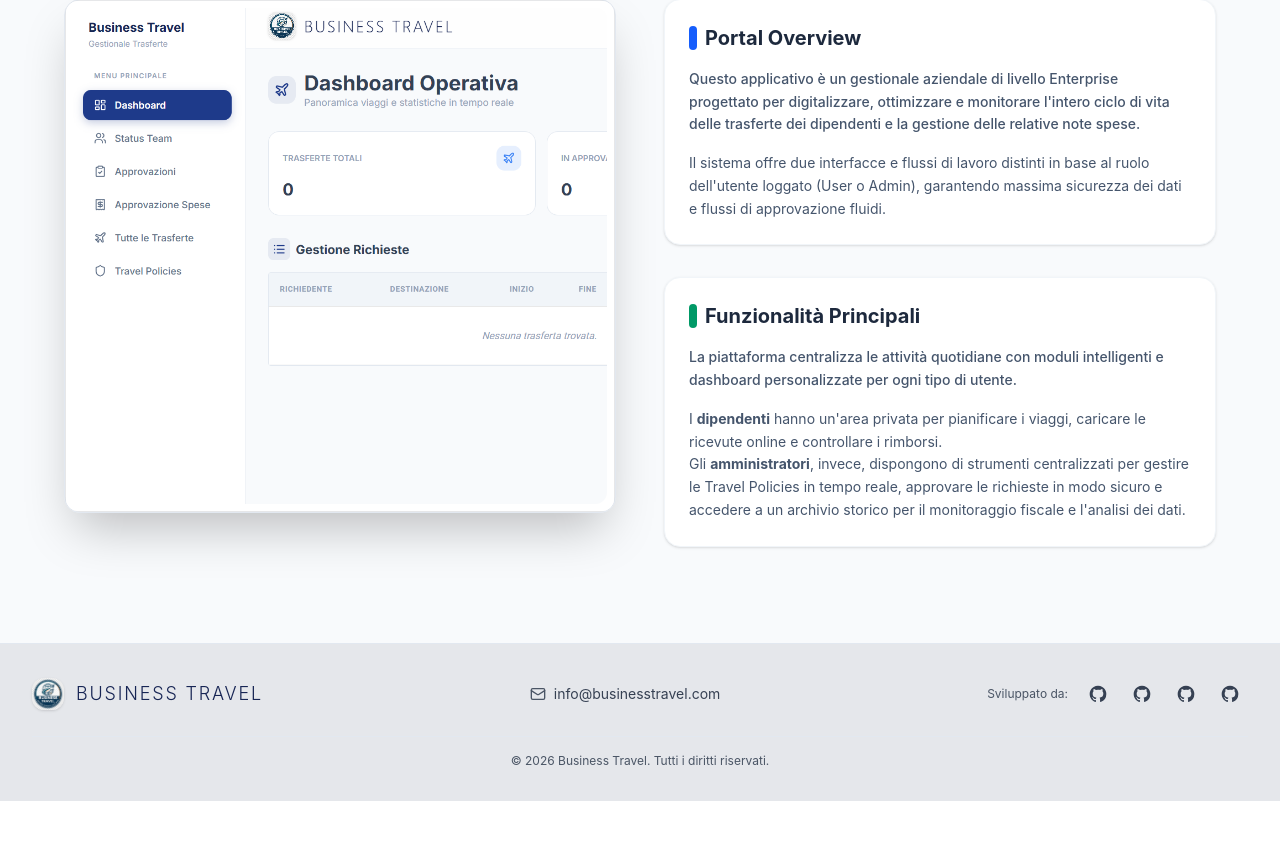
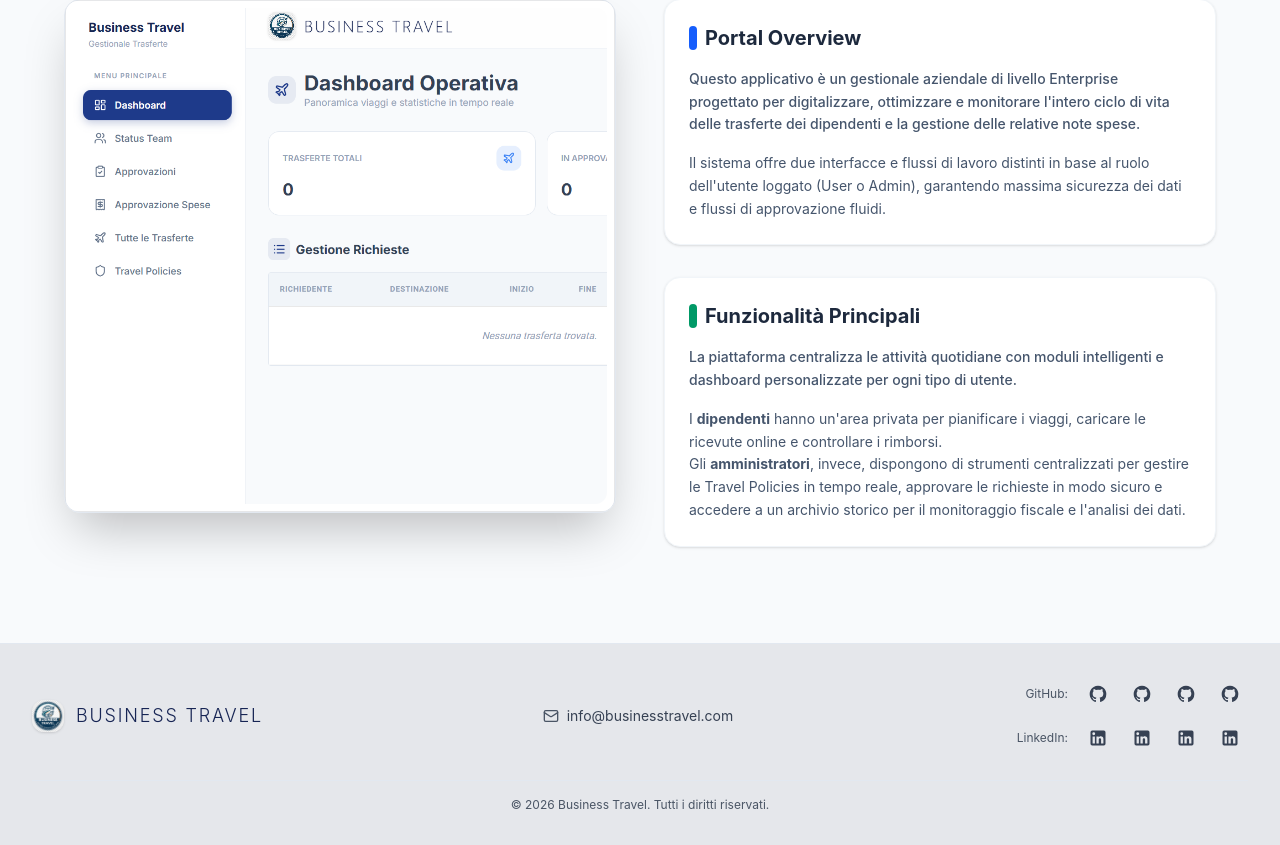
Before and after one commit to realKevv/404Team_ProgettoFinale, a React (Vite) app in the folder frontend/: page / in a window 1280 px wide. Shown: the part 1852-2697 px from the top of the page. Before the commit the page ends 2653 px from the top, so only its background shows below. Built offline with nearby package versions, Linux system fonts and the light colour scheme.

Commit message:
Footer: aggiunta link LinkedIn

```diff
--- a/frontend/src/components/Footer.jsx
+++ b/frontend/src/components/Footer.jsx
@@ -5,26 +5,43 @@ import logoPng from '../assets/img/logo.png';
 export default function Footer() {
     return (
         <footer
-            /* Sfondo impostato a bg-gray-200 per grigio più deciso e visibile
-            relative z-10 -> posizionamento sull'asse z, copre elementi
-            fissi o assoluti presenti sullo sfondo */
+            /*
+            - Sfondo bg-gray-200 grigio
+            - relative z-10 -> posizionamento sull'asse z, copre elementi
+            fissi o assoluti presenti sullo sfondo
+            - border-t: Aggiunge un bordo sottile solo sul lato superiore
+            - w-full: Forza il footer a estendersi per tutta la larghezza dello schermo
+            - Spinge il footer sempre in fondo alla pagina */
             className="bg-gray-200 border-t w-full mt-auto relative z-10"
             style={{ borderColor: 'var(--colore-bordo)' }}
         >
+            {/*
+            - max-w-7xl mx-auto: Limita la larghezza massima
+            - px-4 sm:px-6 lg:px-8: Padding orizzontale dinamico
+            - py-8: Padding verticale
+            */}
             <div className="max-w-7xl mx-auto px-4 sm:px-6 lg:px-8 py-8">
                 {/* dispositivi mobile layout in verticale (flex-col).
                 Dai dispositivi desktop in su (md:), il layout passa in orizzontale */}
                 <div className="flex flex-col md:flex-row items-center justify-between gap-6">
 
-                    {/* ── Sinistra: Logo e Brand ── */}
+                    {/* Logo e Brand */}
                     <div className="flex items-center gap-3">
+                        {/*
+                        - group: attiva l'effetto group-hover sui tag interni
+                        */}
                         <Link to="/" className="flex items-center gap-3 group" style={{ textDecoration: 'none' }}>
                             <img
                                 src={logoPng}
                                 alt="Business Travel logo"
+                                // h-8 w-8 rounded-xl object-cover shadow-sm: Rende l'immagine del logo quadrata
+                                // angoli arrotondati e proporzioni definite
+                                // transition-transform duration-200 group-hover:scale-105: Quando si passa il mouse sul logo,
+                                // l'immagine si ingrandisce
                                 className="h-8 w-8 rounded-xl object-cover shadow-sm
                                            transition-transform duration-200 group-hover:scale-105"
                             />
+                            {/* tracking-widest: Aumenta lo spazio tra le lettere del testo */}
                             <span
                                 className="text-lg font-light uppercase tracking-widest font-sans"
                                 style={{ color: 'var(--colore-primario-scuro)' }}
@@ -34,7 +51,7 @@ export default function Footer() {
                         </Link>
                     </div>
 
-                    {/* ── Centro: Contatti ── */}
+                    {/* Contatti */}
                     <div className="flex flex-col sm:flex-row items-center gap-4 sm:gap-6 text-sm">
                         <a
                             href="mailto:info@businesstravel.com"
@@ -47,20 +64,24 @@ export default function Footer() {
                         </a>
                     </div>
 
-                    {/* ── Destra: Link GitHub del Team ── */}
+                    {/* Link Social del Team */}
+                    {/* items-center su mobile (centrato), md:items-end su desktop (allineato a destra) */}
+                    <div className="flex flex-col gap-2 items-center md:items-end">
+
+                        {/* Riga GitHub */}
                         <div className="flex items-center gap-2">
-                        <span className="text-xs mr-1 text-gray-600">Sviluppato da:</span>
+                            {/* Etichetta larghezza minima (min-w) per le icone allineate con la riga sotto */}
+                            <span className="text-xs mr-1 text-gray-600 min-w-[55px] text-right">GitHub:</span>
 
-                        {/* Sviluppatore 1 */}
+                            {/* Github Sviluppatore 1 */}
                             <a
                                 href="https://github.com/realKevv"
-                            // Apre github in una nuova schenda del browser
+                                // Apre il link in una nuova scheda
                                 target="_blank"
-                            // Protegge l'applicazione da attacchi di tipo Tabnabbing
-                            // (impedisce alla nuova pagina aperta di accedere alla finestra di origine tramite l'oggetto JavaScript window.opener)
+                                // Parametro di sicurezza per i link esterni
                                 rel="noopener noreferrer"
                                 title="GitHub Kevin"
-                            /* hover impostato su bg-gray-300 per vederlo meglio sullo sfondo scuro */
+                                /* p-2 e rounded-xl creano l'area di interazione si colora di grigio (hover:bg-gray-300) */
                                 className="p-2 rounded-xl hover:bg-gray-300 transition-colors flex items-center justify-center text-gray-700 hover:text-black"
                             >
                                 <svg className="h-5 w-5 fill-current" viewBox="0 0 24 24">
@@ -68,7 +89,7 @@ export default function Footer() {
                                 </svg>
                             </a>
 
-                        {/* Sviluppatore 2 */}
+                            {/* Github Sviluppatore 2 */}
                             <a
                                 href="https://github.com/biancaandreeacioc"
                                 target="_blank"
@@ -81,7 +102,7 @@ export default function Footer() {
                                 </svg>
                             </a>
 
-                        {/* Sviluppatore 3 */}
+                            {/* Github Sviluppatore 3 */}
                             <a
                                 href="https://github.com/AlexanderYepez-code"
                                 target="_blank"
@@ -94,7 +115,7 @@ export default function Footer() {
                                 </svg>
                             </a>
 
-                        {/* Sviluppatore 4 */}
+                            {/* Github Sviluppatore 4 */}
                             <a
                                 href="https://github.com/mariacarlottaliberio"
                                 target="_blank"
@@ -108,16 +129,76 @@ export default function Footer() {
                             </a>
                         </div>
 
+                        {/* Riga LinkedIn */}
+                        <div className="flex items-center gap-2">
+                            <span className="text-xs mr-1 text-gray-600 min-w-[55px] text-right">LinkedIn:</span>
+
+                            {/* LinkedIn Sviluppatore 1 */}
+                            <a
+                                href="https://www.linkedin.com/in/kevin-napoli-446b35314/"
+                                target="_blank"
+                                rel="noopener noreferrer"
+                                title="LinkedIn Kevin"
+                                className="p-2 rounded-xl hover:bg-gray-300 transition-colors flex items-center justify-center text-gray-700 hover:text-black"
+                            >
+                                <svg className="h-5 w-5 fill-current" viewBox="0 0 24 24">
+                                    <path d="M19 3a2 2 0 0 1 2 2v14a2 2 0 0 1-2 2H5a2 2 0 0 1-2-2V5a2 2 0 0 1 2-2h14m-.5 15.5v-5.3a3.26 3.26 0 0 0-3.26-3.26c-.85 0-1.84.52-2.32 1.3v-1.11h-2.79v8.37h2.79v-4.93c0-.77.62-1.4 1.39-1.4a1.4 1.4 0 0 1 1.4 1.4v4.93h2.79M6.88 8.56a1.68 1.68 0 0 0 1.68-1.68c0-.93-.75-1.69-1.68-1.69a1.69 1.69 0 0 0-1.69 1.69c0 .93.76 1.68 1.69 1.68m1.39 9.94v-8.37H5.5v8.37h2.77z"/>
+                                </svg>
+                            </a>
+
+                            {/* LinkedIn Sviluppatore 2 */}
+                            <a
+                                href="https://www.linkedin.com/in/bianca-andreea-ciocoiu-a630663bb/"
+                                target="_blank"
+                                rel="noopener noreferrer"
+                                title="LinkedIn Bianca"
+                                className="p-2 rounded-xl hover:bg-gray-300 transition-colors flex items-center justify-center text-gray-700 hover:text-black"
+                            >
+                                <svg className="h-5 w-5 fill-current" viewBox="0 0 24 24">
+                                    <path d="M19 3a2 2 0 0 1 2 2v14a2 2 0 0 1-2 2H5a2 2 0 0 1-2-2V5a2 2 0 0 1 2-2h14m-.5 15.5v-5.3a3.26 3.26 0 0 0-3.26-3.26c-.85 0-1.84.52-2.32 1.3v-1.11h-2.79v8.37h2.79v-4.93c0-.77.62-1.4 1.39-1.4a1.4 1.4 0 0 1 1.4 1.4v4.93h2.79M6.88 8.56a1.68 1.68 0 0 0 1.68-1.68c0-.93-.75-1.69-1.68-1.69a1.69 1.69 0 0 0-1.69 1.69c0 .93.76 1.68 1.69 1.68m1.39 9.94v-8.37H5.5v8.37h2.77z"/>
+                                </svg>
+                            </a>
+
+                            {/* LinkedIn Sviluppatore 3 */}
+                            <a
+                                href="https://www.linkedin.com/in/jose-alexander-yepez-mejia-960b263b2/"
+                                target="_blank"
+                                rel="noopener noreferrer"
+                                title="LinkedIn Alexander"
+                                className="p-2 rounded-xl hover:bg-gray-300 transition-colors flex items-center justify-center text-gray-700 hover:text-black"
+                            >
+                                <svg className="h-5 w-5 fill-current" viewBox="0 0 24 24">
+                                    <path d="M19 3a2 2 0 0 1 2 2v14a2 2 0 0 1-2 2H5a2 2 0 0 1-2-2V5a2 2 0 0 1 2-2h14m-.5 15.5v-5.3a3.26 3.26 0 0 0-3.26-3.26c-.85 0-1.84.52-2.32 1.3v-1.11h-2.79v8.37h2.79v-4.93c0-.77.62-1.4 1.39-1.4a1.4 1.4 0 0 1 1.4 1.4v4.93h2.79M6.88 8.56a1.68 1.68 0 0 0 1.68-1.68c0-.93-.75-1.69-1.68-1.69a1.69 1.69 0 0 0-1.69 1.69c0 .93.76 1.68 1.69 1.68m1.39 9.94v-8.37H5.5v8.37h2.77z"/>
+                                </svg>
+                            </a>
+
+                            {/* LinkedIn Sviluppatore 4 */}
+                            <a
+                                href="https://www.linkedin.com/in/maria-carlotta-liberio-11242b235/"
+                                target="_blank"
+                                rel="noopener noreferrer"
+                                title="LinkedIn Carlotta"
+                                className="p-2 rounded-xl hover:bg-gray-300 transition-colors flex items-center justify-center text-gray-700 hover:text-black"
+                            >
+                                <svg className="h-5 w-5 fill-current" viewBox="0 0 24 24">
+                                    <path d="M19 3a2 2 0 0 1 2 2v14a2 2 0 0 1-2 2H5a2 2 0 0 1-2-2V5a2 2 0 0 1 2-2h14m-.5 15.5v-5.3a3.26 3.26 0 0 0-3.26-3.26c-.85 0-1.84.52-2.32 1.3v-1.11h-2.79v8.37h2.79v-4.93c0-.77.62-1.4 1.39-1.4a1.4 1.4 0 0 1 1.4 1.4v4.93h2.79M6.88 8.56a1.68 1.68 0 0 0 1.68-1.68c0-.93-.75-1.69-1.68-1.69a1.69 1.69 0 0 0-1.69 1.69c0 .93.76 1.68 1.69 1.68m1.39 9.94v-8.37H5.5v8.37h2.77z"/>
+                                </svg>
+                            </a>
                         </div>
 
-                {/* ── Linea inferiore per il Copyright ── */}
+                    </div>
+
+                </div>
+
+                {/* Linea inferiore per il Copyright */}
                 <div
-                    /* MODIFICATO: Scurito il testo del copyright a text-gray-600 */
+                /*
+                - border-t linea orizzontale superiore
+                - text-xs imposta il font a 12px */
                     className="border-t mt-6 pt-4 text-center text-xs text-gray-600"
                     style={{ borderColor: 'var(--colore-bordo)' }}
                 >
-                    {/* Estrae dinamicamente l'anno corrente
-                    il copyright risulterà sempre aggiornato automaticamente */}
+                    {/* Generazione dell'anno corrente tramite costruttore Date */}
                     <p>&copy; {new Date().getFullYear()} Business Travel. Tutti i diritti riservati.</p>
                 </div>
             </div>
```
Lines whose indentation alone changed are shown as unchanged.
